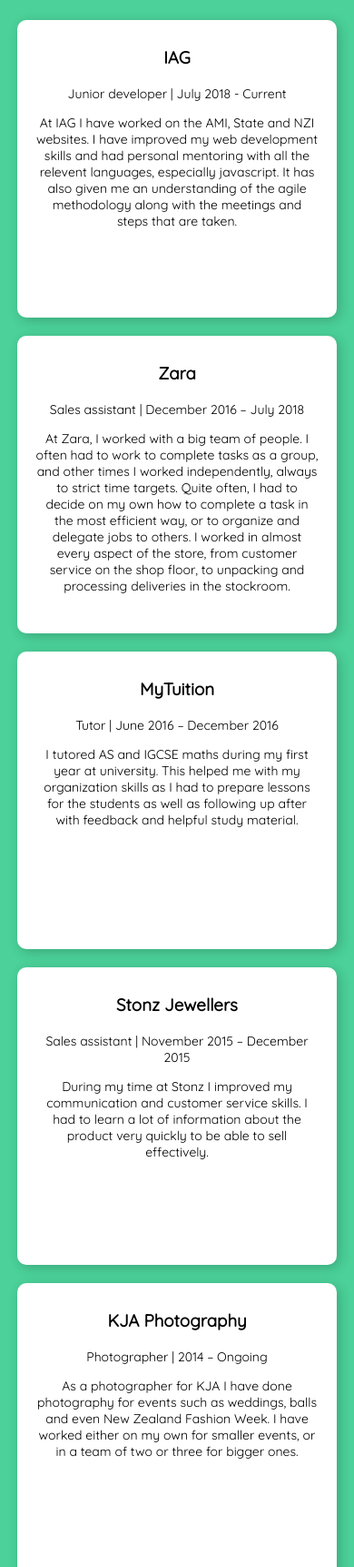
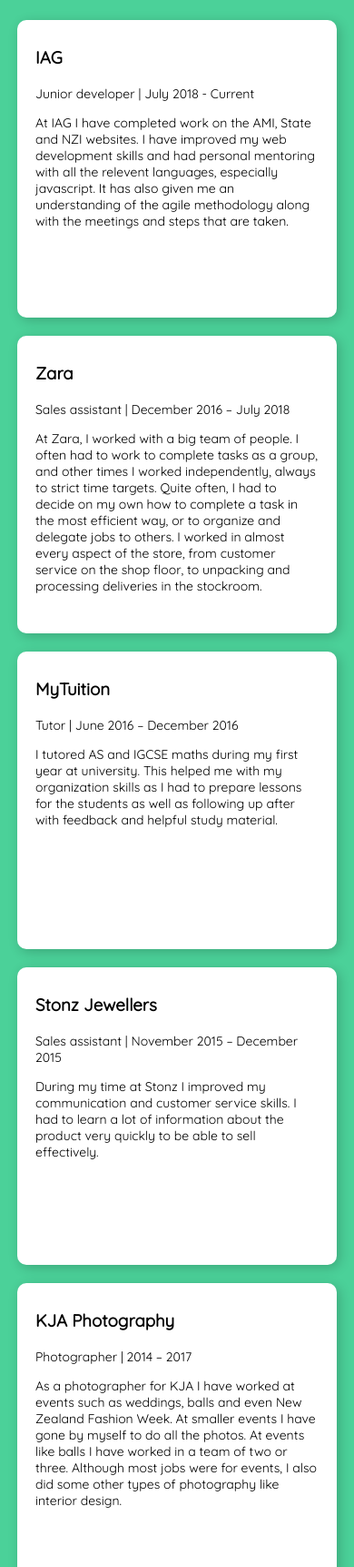
Before and after one commit to Liz454/web-cv, a plain HTML site: page index.html in a window 390 px wide. Shown: the part 3500-5222 px from the top of the page at 91% size. Drawn offline with Linux system fonts and the light colour scheme; a web font is replaced by a local one.

Commit message:
changes to work content

```diff
--- a/index.html
+++ b/index.html
@@ -258,11 +258,11 @@
                         <div class="work-card__inner">
                             <h3>IAG</h3>
                             <p>Junior developer | July 2018 - Current</p>
-                            <p>At IAG I have worked on the AMI, State and NZI websites. I have improved my web development skills and had personal mentoring with all the relevent languages, especially javascript. It has also given me an understanding of the agile methodology along with the meetings and steps that are taken.
+                            <p>At IAG I have completed work on the AMI, State and NZI websites. I have improved my web development skills and had personal mentoring with all the relevent languages, especially javascript. It has also given me an understanding of the agile methodology along with the meetings and steps that are taken.
                             </p>
                         </div>
                     </div><div class="work-card">
-                        <div id="hi" class="work-card__inner">
+                        <div class="work-card__inner">
                             <h3>Zara</h3>
                             <p>Sales assistant | December 2016 – July 2018</p>
                             <p>At Zara, I worked with a big team of people. I often had to work to complete tasks as a group, and other times I worked independently, always to strict time targets. Quite often, I had to decide on my own how to complete a task in the most efficient way, or to organize and delegate jobs to others. I worked in almost every aspect of the store, from customer service on the shop floor, to unpacking and processing deliveries in the stockroom.
@@ -283,8 +283,9 @@
                     </div><div class="work-card">
                         <div class="work-card__inner">
                             <h3>KJA Photography</h3>
-                            <p>Photographer | 2014 – Ongoing</p>
-                            <p>As a photographer for KJA I have done photography for events such as weddings, balls and even New Zealand Fashion Week. I have worked either on my own for smaller events, or in a team of two or three for bigger ones.</p>
+                            <p>Photographer | 2014 – 2017</p>
+                            <p>As a photographer for KJA I have worked at events such as weddings, balls and even New Zealand Fashion Week.
+                            At smaller events I have gone by myself to do all the photos. At events like balls I have worked in a team of two or three. Although most jobs were for events, I also did some other types of photography like interior design.</p>
                         </div>
                     </div><div class="work-card">
                         <div class="work-card__inner">
--- a/stylesheet.less
+++ b/stylesheet.less
@@ -400,39 +400,34 @@
     }
     .work-card-container{
         padding: 0 5px;
+        @media screen and (max-width: 480px){
+            padding: 0;
+        }
         .work-card{
             width: 33.33%;
             display: inline-block;
             vertical-align:top;
             margin-top: 20px;
+            @media screen and (max-width: 767px){
+                width: 50%;
+            }
+            @media screen and (max-width: 480px){
+                width: 100%;
+            }
             &__inner{
                 background-color: #fff;
                 border-radius: 10px;
                 padding: 10px 20px;
                 margin: auto;
                 box-shadow: @shadow;
-                text-align: center;
+                // text-align: center;
                 width: 80%;
                 height: auto;
             }
         }
     }
 }
-@media screen and (max-width: 767px){
-    #work .work-card-container{
-        .work-card{
-            width: 50%;
-        }
-    }
-}
-@media screen and (max-width: 480px){
-    #work .work-card-container{
-        padding: 0;
-        .work-card{
-            width: 100%;
-        }
-    }
-}
+
 
 .carousel-image{
        background-image: url("images/carousel-images/3.JPG") ;
```
Also changed, not shown: stylesheet.css.
